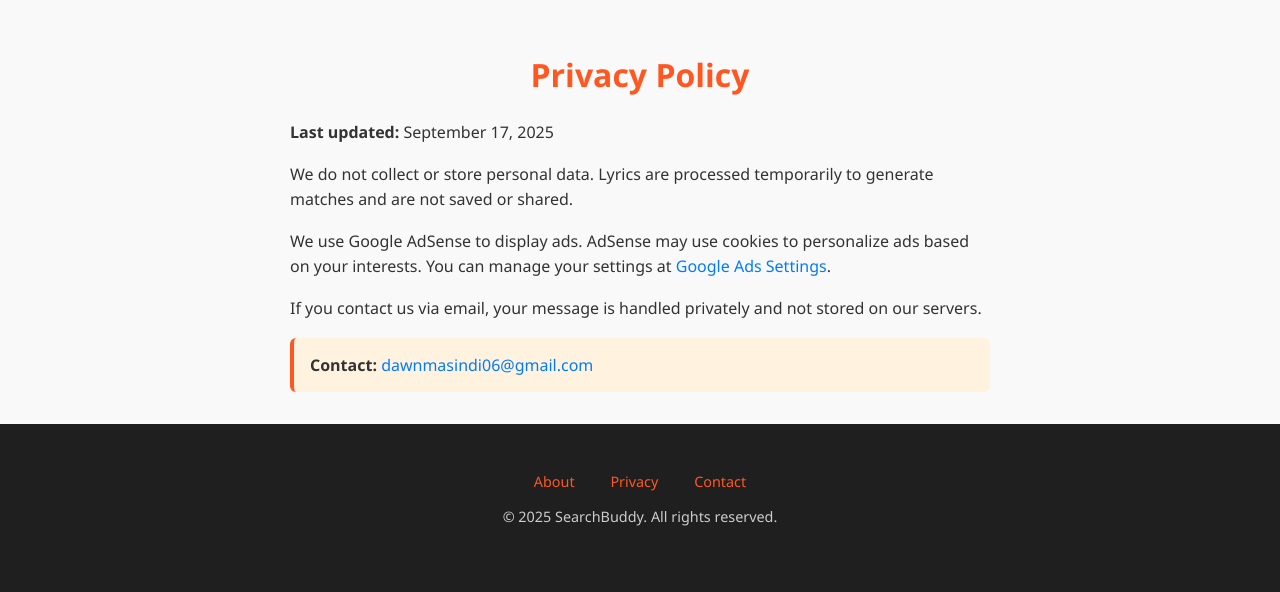
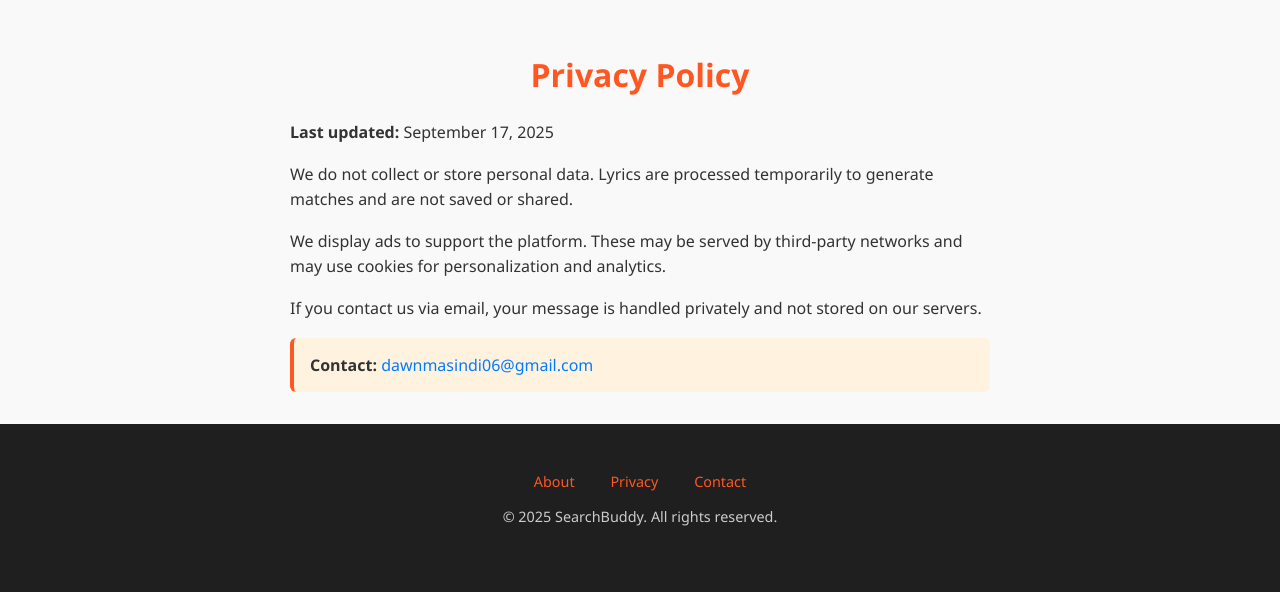
Before and after one commit to 54856132/searchbuddy-app, a Flask app: page /privacy in a window 1280 px wide. Shown: the part 214-806 px from the top of the page. Run offline with Flask 3, Linux system fonts and the light colour scheme.

Commit message:
Update privacy.html

```diff
--- a/templates/privacy.html
+++ b/templates/privacy.html
@@ -20,7 +20,7 @@
     <h1>Privacy Policy</h1>
     <p><strong>Last updated:</strong> September 17, 2025</p>
     <p>We do not collect or store personal data. Lyrics are processed temporarily to generate matches and are not saved or shared.</p>
-    <p>We use Google AdSense to display ads. AdSense may use cookies to personalize ads based on your interests. You can manage your settings at <a href="https://www.google.com/settings/ads" target="_blank">Google Ads Settings</a>.</p>
+    <p>We display ads to support the platform. These may be served by third-party networks and may use cookies for personalization and analytics.</p>
     <p>If you contact us via email, your message is handled privately and not stored on our servers.</p>
     <div class="note">
       <strong>Contact:</strong> <a href="mailto:dawnmasindi06@gmail.com">dawnmasindi06@gmail.com</a>
```
